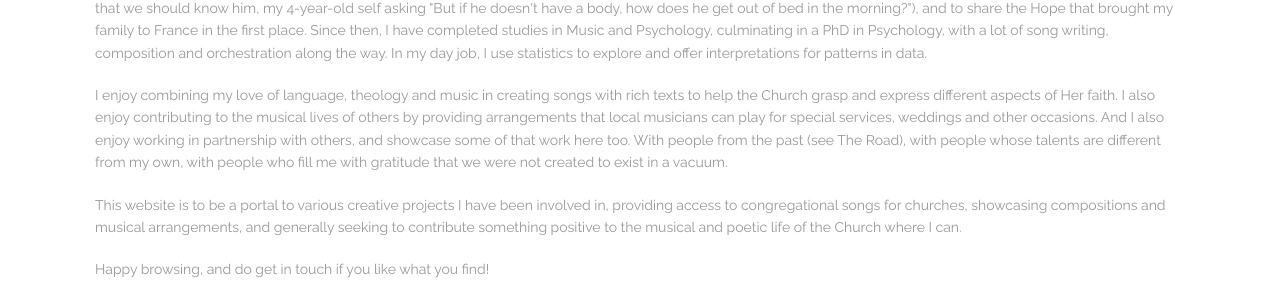
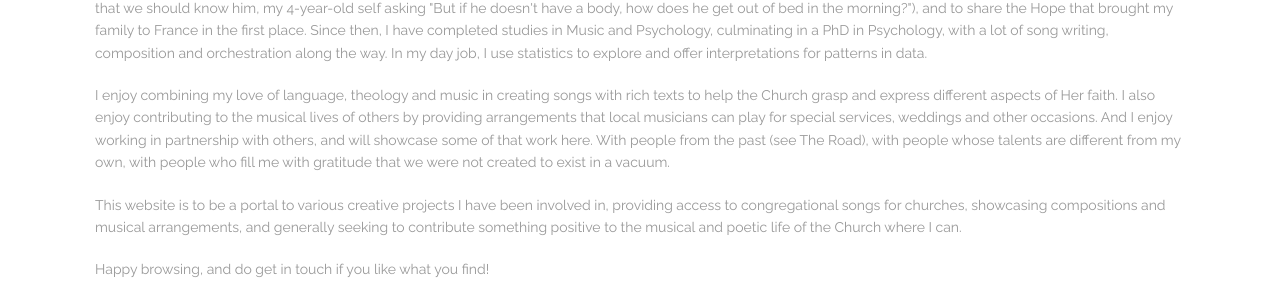
Before and after one commit to cararthompson/silentlines.co.uk, a Jekyll site: the page built from about.html, in a window 1280 px wide. Shown: the part 382-683 px from the top of the page. Built offline with Jekyll 4.4.1, drawn with Linux system fonts in a browser that asks for light colours.

Commit message:
Tidied language, tidied code

```diff
--- a/about.html
+++ b/about.html
@@ -90,8 +90,8 @@ members:
 
 	  <p>I enjoy combining my love of language, theology and music in creating songs with rich texts to help the Church grasp and express
 	  different aspects of Her faith. I also enjoy contributing to the musical lives of others by providing arrangements that local musicians
-	  can play for special services, weddings and other occasions. And I also enjoy working in partnership with others, and showcase some of
-	  that work here too. With people from the past (see The Road), with people whose talents are different from my own, with people who fill
+	  can play for special services, weddings and other occasions. And I enjoy working in partnership with others, and will showcase some of
+	  that work here. With people from the past (see The Road), with people whose talents are different from my own, with people who fill
 	  me with gratitude that we were not created to exist in a vacuum. </p>
 
 	  <p> This website is to be a portal to various creative projects I have been involved in, providing access to congregational songs for churches,
--- a/portfolio-items/your-kingdom-cant-be-shaken.html
+++ b/portfolio-items/your-kingdom-cant-be-shaken.html
@@ -99,11 +99,7 @@ Your kingdom can’t be shaken</em></p>
 <p>Blazing sun or unending shadows</br>
 Give us courage to sing</br>
 You are king forever</p>
-
-
-
 	</div>
-
       </ul>
     </div>
   </div>
```
